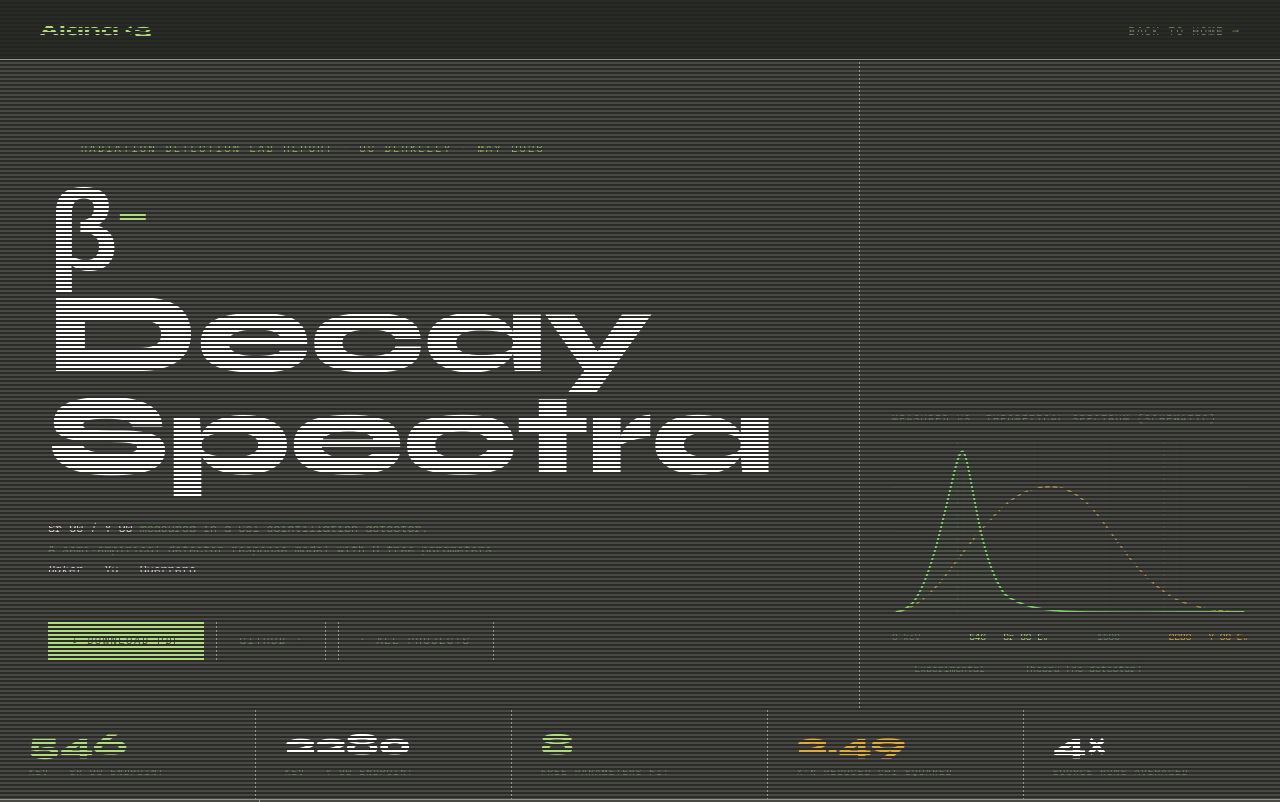
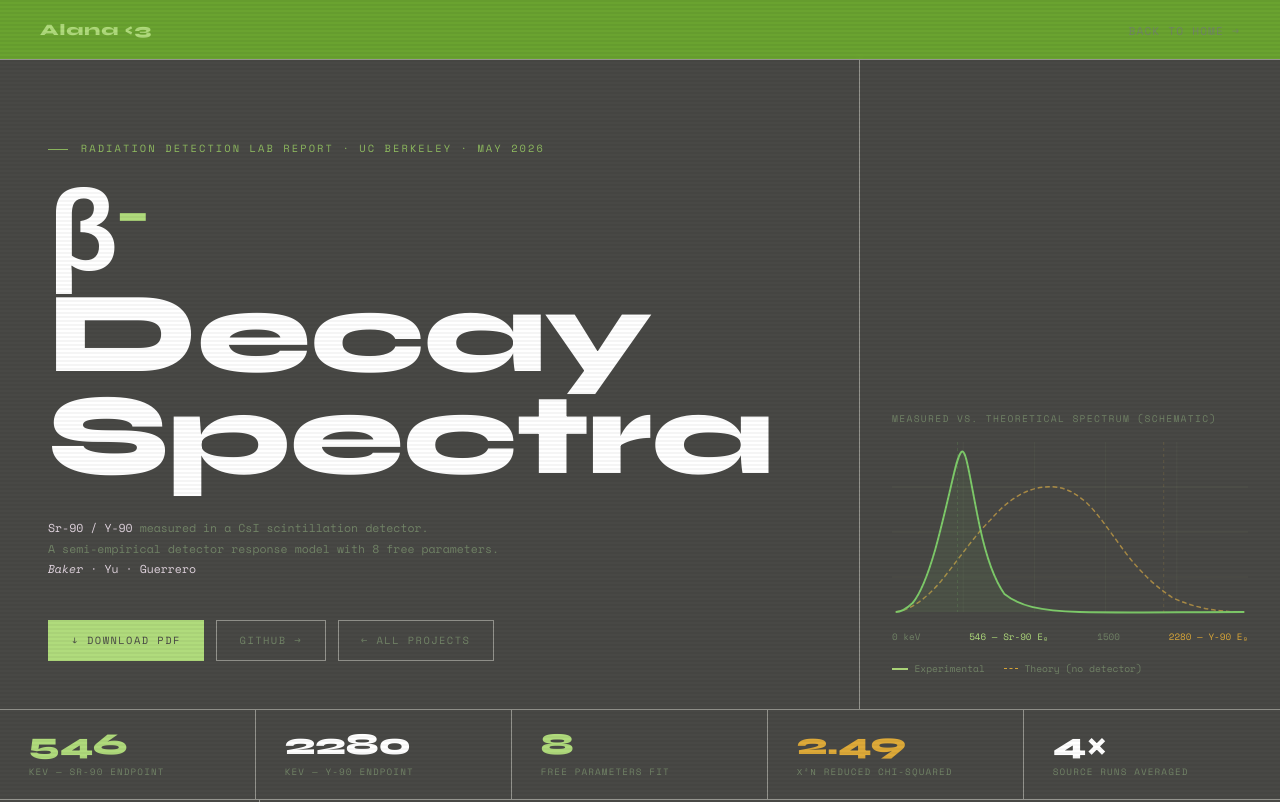
Before and after one commit to alanabaker244/my-website, a plain HTML site: page proj1.html in a window 1280 px wide. Shown: the top 802 px of the page. Drawn offline with nearby package versions, Linux system fonts and the light colour scheme.

Commit message:
undo and test'

```diff
--- a/proj1.html
+++ b/proj1.html
@@ -42,7 +42,7 @@
       z-index: 999;
       background: repeating-linear-gradient(
         0deg, transparent, transparent 2px,
-        #2a2a29 2px, #2a2a29 4px
+        rgba(0,0,0,0.04) 2px, rgba(0,0,0,0.04) 4px
       );
     }
 
@@ -51,7 +51,7 @@
       position: fixed; top: 0; left: 0; right: 0; z-index: 100;
       display: flex; justify-content: space-between; align-items: center;
       padding: 1rem 2.5rem;
-      background: rgba(33, 36, 31, 0.95);
+      background: rgba(109, 169, 48, 0.95);
       border-bottom: 1px solid var(--border);
       backdrop-filter: blur(4px);
     }
```
